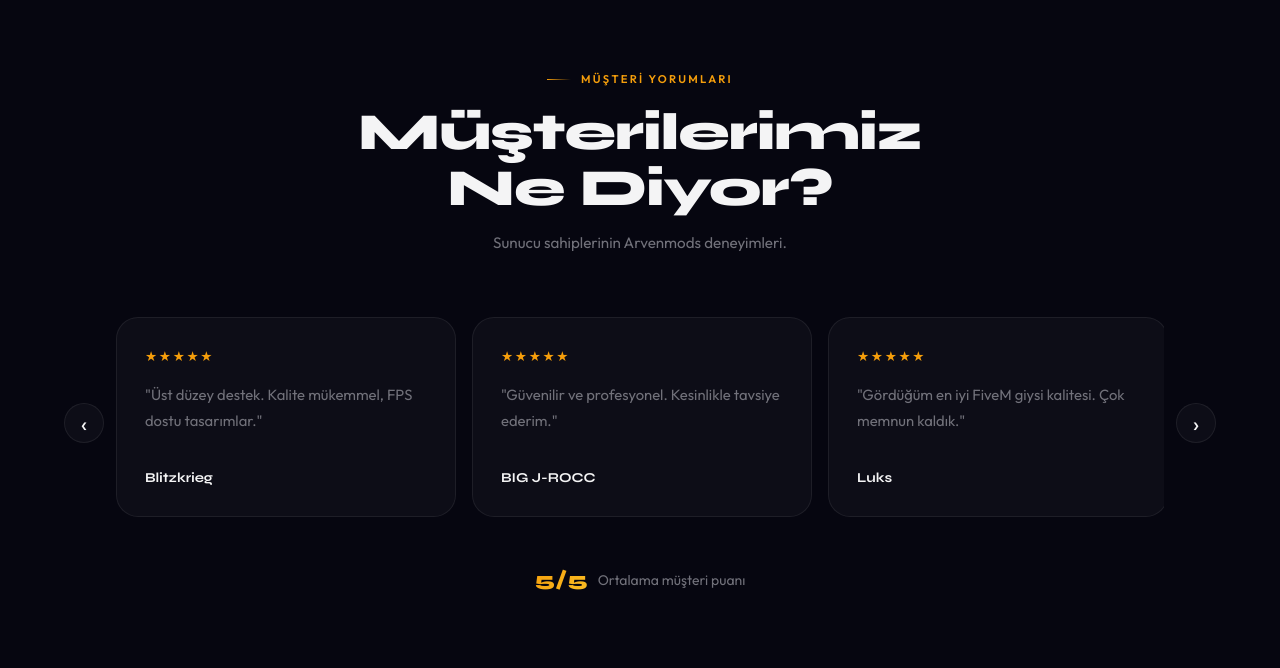
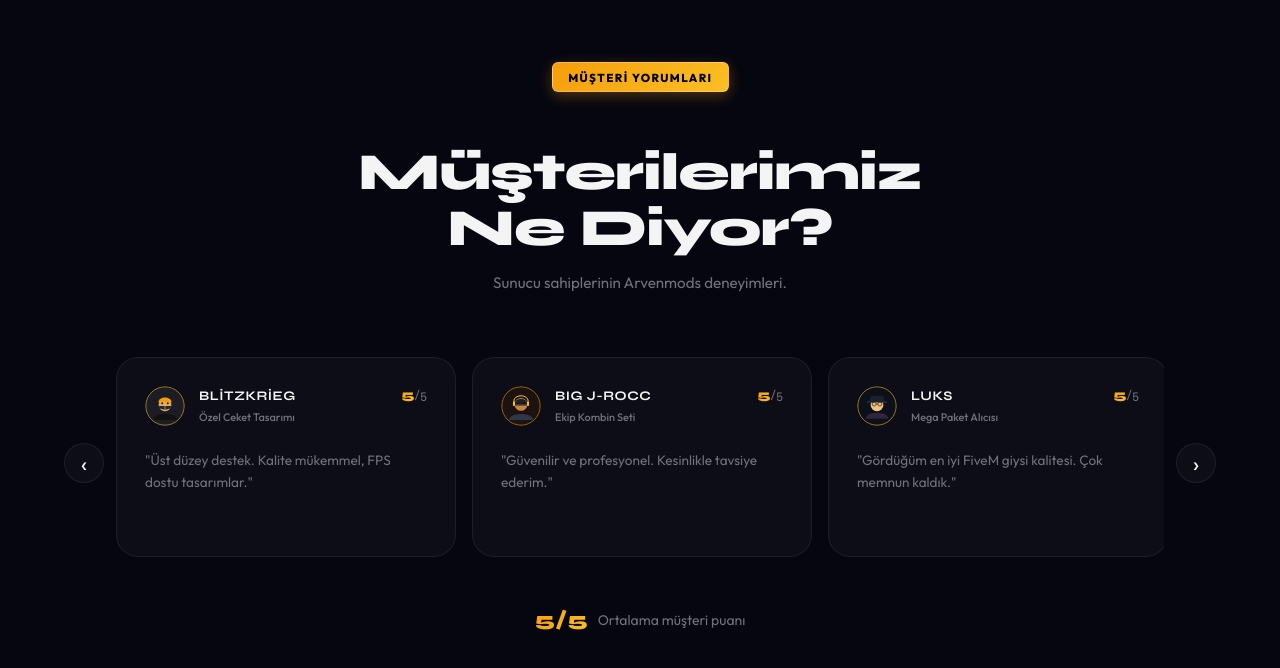
Before and after one commit to zamansenidesiler/arvensite, a React (Vite) app: page / in a window 1280 px wide. Shown: the part 4835-5503 px from the top of the page. Built offline with nearby package versions, Linux system fonts and the light colour scheme; a web font is replaced by a local one.

Commit message:
style: modernize reviews cards structure and styling matching qubitstudios

```diff
--- a/src/components/Reviews.jsx
+++ b/src/components/Reviews.jsx
@@ -2,8 +2,121 @@ import { useCallback, useEffect, useRef, useState } from 'react'
 import { useLang } from '../context/LanguageContext'
 import { useScrollReveal } from '../hooks/useScrollReveal'
 
+// ── Streetwear / FiveM Stylized SVG Avatars ────────────────────────────────
+
+const Avatar0 = () => (
+  <svg viewBox="0 0 100 100" fill="none" xmlns="http://www.w3.org/2000/svg" style={{ width: '100%', height: '100%' }}>
+    <circle cx="50" cy="50" r="48" fill="#13141f" stroke="var(--accent)" strokeWidth="1.5"/>
+    <path d="M22 82 C 22 62, 78 62, 78 82" fill="#242730" />
+    <path d="M38 82 L 50 68 L 62 82" fill="var(--accent)" />
+    <circle cx="50" cy="46" r="16" fill="#ffd0a1" />
+    <rect x="37" y="42" width="26" height="7" rx="2" fill="#111" />
+    <path d="M40 44 H 48 V 47 H 40 Z" fill="var(--accent)" opacity="0.85" />
+    <path d="M52 44 H 60 V 47 H 52 Z" fill="var(--accent)" opacity="0.85" />
+    <path d="M34 44 C 34 26, 66 26, 66 44 Z" fill="#111" />
+  </svg>
+)
+
+const Avatar1 = () => (
+  <svg viewBox="0 0 100 100" fill="none" xmlns="http://www.w3.org/2000/svg" style={{ width: '100%', height: '100%' }}>
+    <circle cx="50" cy="50" r="48" fill="#1b1c24" stroke="var(--accent-2)" strokeWidth="1.5"/>
+    <path d="M20 85 C 20 64, 80 64, 80 85" fill="#111" />
+    <circle cx="50" cy="47" r="16" fill="#e0ac69" />
+    <path d="M34 50 C 34 62, 66 62, 66 50 Z" fill="#242730" />
+    <line x1="50" y1="50" x2="50" y2="58" stroke="var(--accent)" strokeWidth="2" />
+    <circle cx="43" cy="43" r="2.5" fill="#111" />
+    <circle cx="57" cy="43" r="2.5" fill="#111" />
+    <path d="M34 40 C 34 25, 66 25, 66 40 Z" fill="var(--accent)" />
+    <rect x="32" y="38" width="36" height="5" rx="1.5" fill="var(--accent-glow)" />
+  </svg>
+)
+
+const Avatar2 = () => (
+  <svg viewBox="0 0 100 100" fill="none" xmlns="http://www.w3.org/2000/svg" style={{ width: '100%', height: '100%' }}>
+    <circle cx="50" cy="50" r="48" fill="#1c1310" stroke="var(--accent)" strokeWidth="1.5"/>
+    <path d="M20 85 C 20 65, 80 65, 80 85" fill="#2d3748" />
+    <circle cx="50" cy="46" r="16" fill="#c68642" />
+    <path d="M34 46 C 34 28, 66 28, 66 46 Z" fill="#1a202c" />
+    <path d="M32 46 H 68 V 49 H 32 Z" fill="#1a202c" />
+    <rect x="30" y="38" width="5" height="12" rx="2" fill="var(--accent-2)" />
+    <rect x="65" y="38" width="5" height="12" rx="2" fill="var(--accent-2)" />
+    <path d="M32 38 C 32 20, 68 20, 68 38" stroke="var(--accent-2)" strokeWidth="2.5" fill="none" />
+    <rect x="40" y="42" width="6" height="3" rx="1" fill="#111" />
+    <rect x="54" y="42" width="6" height="3" rx="1" fill="#111" />
+  </svg>
+)
+
+const Avatar3 = () => (
+  <svg viewBox="0 0 100 100" fill="none" xmlns="http://www.w3.org/2000/svg" style={{ width: '100%', height: '100%' }}>
+    <circle cx="50" cy="50" r="48" fill="#0c101b" stroke="var(--accent-2)" strokeWidth="1.5"/>
+    <path d="M22 82 C 22 62, 78 62, 78 82" fill="#32243d" />
+    <circle cx="50" cy="47" r="16" fill="#f1c27d" />
+    <circle cx="43" cy="45" r="5" stroke="#111" strokeWidth="1.5" fill="rgba(245,158,11,0.2)" />
+    <circle cx="57" cy="45" r="5" stroke="#111" strokeWidth="1.5" fill="rgba(245,158,11,0.2)" />
+    <line x1="48" y1="45" x2="52" y2="45" stroke="#111" strokeWidth="1.5" />
+    <path d="M30 40 L 34 26 C 36 24, 64 24, 66 26 L 70 40 Z" fill="#1a202c" />
+    <path d="M26 39 C 26 39, 50 43, 74 39 L 76 42 L 24 42 Z" fill="#2d3748" />
+  </svg>
+)
+
+const Avatar4 = () => (
+  <svg viewBox="0 0 100 100" fill="none" xmlns="http://www.w3.org/2000/svg" style={{ width: '100%', height: '100%' }}>
+    <circle cx="50" cy="50" r="48" fill="#1a1c29" stroke="var(--accent)" strokeWidth="1.5"/>
+    <path d="M18 85 C 18 64, 82 64, 82 85" fill="#1a202c" />
+    <path d="M35 68 L 50 85 L 65 68" fill="var(--accent)" />
+    <circle cx="50" cy="45" r="16" fill="#ffd0a1" />
+    <path d="M34 35 C 34 25, 66 25, 66 35 C 66 40, 34 40, 34 35 Z" fill="#D97706" />
+    <rect x="32" y="34" width="36" height="4" fill="var(--accent-2)" />
+    <circle cx="43" cy="44" r="2" fill="#111" />
+    <circle cx="57" cy="44" r="2" fill="#111" />
+  </svg>
+)
+
+const Avatar5 = () => (
+  <svg viewBox="0 0 100 100" fill="none" xmlns="http://www.w3.org/2000/svg" style={{ width: '100%', height: '100%' }}>
+    <circle cx="50" cy="50" r="48" fill="#151a1e" stroke="var(--accent-2)" strokeWidth="1.5"/>
+    <path d="M22 82 C 22 62, 78 62, 78 82" fill="#2c3e50" />
+    <circle cx="50" cy="47" r="16" fill="#ffdbb5" />
+    <rect x="37" y="42" width="26" height="6" rx="1" fill="#111" />
+    <path d="M34 42 C 34 26, 66 26, 66 42 Z" fill="#111" />
+    <rect x="32" y="38" width="36" height="5" rx="1" fill="#2c3e50" />
+    <circle cx="50" cy="24" r="4" fill="var(--accent)" />
+  </svg>
+)
+
+const avatars = [<Avatar0 />, <Avatar1 />, <Avatar2 />, <Avatar3 />, <Avatar4 />, <Avatar5 />]
+
+// ── Review Metadata Mapping ───────────────────────────────────────────────
+
+const reviewMeta = {
+  Reese: {
+    tr: 'Premium Paket',
+    en: 'Premium Pack',
+  },
+  Blitzkrieg: {
+    tr: 'Özel Ceket Tasarımı',
+    en: 'Custom Jacket Design',
+  },
+  'BIG J-ROCC': {
+    tr: 'Ekip Kombin Seti',
+    en: 'Crew Clothing Set',
+  },
+  Luks: {
+    tr: 'Mega Paket Alıcısı',
+    en: 'Mega Pack Owner',
+  },
+  nestea: {
+    tr: 'Arven Paket Alıcısı',
+    en: 'Arven Pack Owner',
+  },
+  Spalato: {
+    tr: 'Açık Kaynak Geliştirici',
+    en: 'Open Source Dev',
+  },
+}
+
 export default function Reviews() {
-  const { t } = useLang()
+  const { t, lang } = useLang()
   const sectionRef = useScrollReveal()
   const trackRef = useRef(null)
   const [active, setActive] = useState(0)
@@ -42,7 +155,9 @@ export default function Reviews() {
     <section ref={sectionRef} className="section-block reviews-section" aria-labelledby="reviews-title">
       <div className="container-site">
         <div className="section-header">
-          <div className="section-badge sr">{t.reviews.badge}</div>
+          <div style={{ display: 'flex', justifyContent: 'center', marginBottom: '1.25rem' }}>
+            <div className="badge-skew sr">{t.reviews.badge}</div>
+          </div>
           <h2 id="reviews-title" className="section-title sr sr-d1">{t.reviews.title}</h2>
           <p className="section-subtitle sr sr-d2">{t.reviews.subtitle}</p>
         </div>
@@ -57,15 +172,39 @@ export default function Reviews() {
           </button>
 
           <div ref={trackRef} className="reviews-track" role="list">
-            {t.reviews.items.map((review, i) => (
-              <article key={i} className="review-card card-modern" role="listitem">
-                <div className="review-stars" aria-label={`${t.reviews.rating} / 5`}>
-                  {'★★★★★'}
-                </div>
-                <blockquote className="review-text">"{review.text}"</blockquote>
-                <footer className="review-author font-display font-bold">{review.author}</footer>
-              </article>
-            ))}
+            {t.reviews.items.map((review, i) => {
+              const meta = reviewMeta[review.author] || { tr: 'Müşteri', en: 'Customer' }
+              const subtitle = lang === 'tr' ? meta.tr : meta.en
+              return (
+                <article key={i} className="review-card card-glow-orange" role="listitem">
+                  <div style={{ display: 'flex', justifyContent: 'space-between', alignItems: 'flex-start', width: '100%' }}>
+                    <div style={{ display: 'flex', alignItems: 'center', gap: '0.875rem' }}>
+                      <div style={{ width: '2.5rem', height: '2.5rem', borderRadius: '50%', overflow: 'hidden', flexShrink: 0 }}>
+                        {avatars[i % avatars.length]}
+                      </div>
+                      <div>
+                        <div className="font-display font-bold" style={{ fontSize: '0.82rem', letterSpacing: '0.04em', color: 'var(--text-primary)', textTransform: 'uppercase' }}>
+                          {review.author}
+                        </div>
+                        <div style={{ fontSize: '0.68rem', color: 'var(--text-secondary)', marginTop: 2, fontWeight: 500 }}>
+                          {subtitle}
+                        </div>
+                      </div>
+                    </div>
+                    <div>
+                      <p className="font-display" style={{ fontSize: '0.82rem', fontWeight: 900, margin: 0 }}>
+                        <span className="text-gradient">5</span>
+                        <span style={{ color: 'var(--text-secondary)', fontWeight: 500 }}>/5</span>
+                      </p>
+                    </div>
+                  </div>
+
+                  <blockquote className="review-text" style={{ fontSize: '0.85rem', lineHeight: 1.6, color: 'var(--text-secondary)', marginTop: '0.5rem', fontStyle: 'normal' }}>
+                    "{review.text}"
+                  </blockquote>
+                </article>
+              )
+            })}
           </div>
 
           <button type="button" className="reviews-nav reviews-nav-next" onClick={next} aria-label={t.reviews.next}>
```
